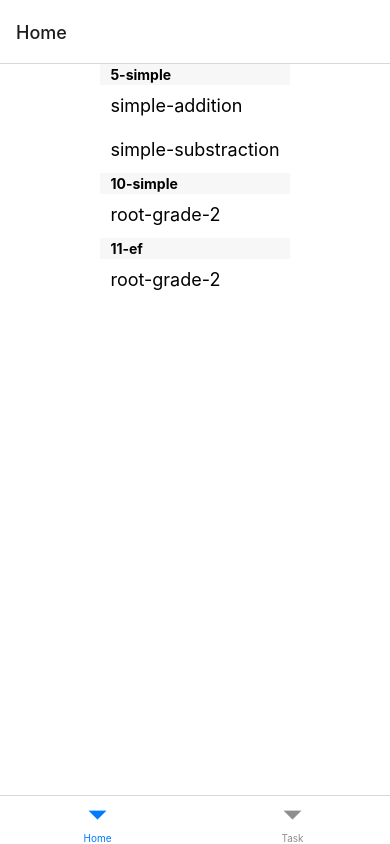
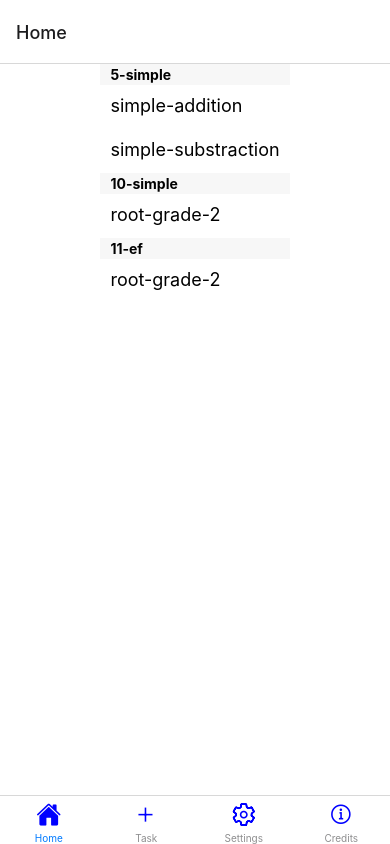
Before and after one commit to JangasCodingplace/kumon-math-app, a React Native app: screen /Home in a window 390 px wide. Built offline with nearby package versions, Linux system fonts and the light colour scheme.

Commit message:
modified the Navigator Stand 25.10.2023

```diff
--- a/App.tsx
+++ b/App.tsx
@@ -1,9 +1,14 @@
 import { StatusBar } from 'expo-status-bar';
-import { StyleSheet, View } from 'react-native';
+import { StyleSheet, View, Text, Switch} from 'react-native';
 import HandWritingComponent from "./src/components/HandWritingComponent/index";
 import { NavigationContainer } from '@react-navigation/native';
 import { createBottomTabNavigator } from '@react-navigation/bottom-tabs';
 import DashboardView from './src/components/Dashboard/index';
+import { Ionicons } from '@expo/vector-icons';
+import { createDrawerNavigator } from '@react-navigation/drawer'
+
+
+
 
 
 const BaseView = ({route}: any) => {
@@ -15,16 +20,89 @@ const BaseView = ({route}: any) => {
     <StatusBar style="auto" />
   </View>
 }
+const Credits =({route}: any)=>{
+  return(
+    <View><Text>Diese App entstand in einem Projektkurs der Pina Bausch Gesamtschule.</Text></View>
+  )
+}
 
 const Tab = createBottomTabNavigator();
+// const Drawer = createDrawerNavigator();
+
+
+
+const styleicons = ({focused, size, route})=>{
+  if (route.name === 'Home') {
+    return (
+      <Ionicons
+        name={
+          focused
+            ? 'ios-home'
+            : 'ios-home-outline'
+        }
+        size={size}
+        color={"blue"}
+      />
+    );
+  } else if (route.name === 'Task') {
+    return (
+      <Ionicons
+        name={focused
+          ? 'ios-add-circle'
+          : 'ios-add-outline'}
+        size={size}
+        color={"blue"}
+      />
+    );
+  }else if (route.name === 'Credits') {
+    return (
+      <Ionicons
+        name={focused
+          ? 'information-circle'
+          : 'information-circle-outline'}
+        size={size}
+        color={"blue"}
+      />
+    );
+  }else if (route.name === 'Settings') {
+    return (
+      <Ionicons
+        name={focused
+          ? 'settings'
+          : 'settings-outline'}
+        size={size}
+        color={"blue"}
+      />
+    );
+  }
+}
+
+const Settings= ({route}: any) => {
+  return(
+    <View>
+     <View><Text>Schriftliche Eingabe</Text><Switch value={true}></Switch></View>
+     <View><Text>Sound</Text><Switch value={true}></Switch></View>
+     <View><Text>Tastert
+      *36902ureingabe</Text><Switch></Switch></View>
+    </View>
+  )
+}
 
 export default function App() {
   return (
     <NavigationContainer>
-      <Tab.Navigator>
+
+    <Tab.Navigator screenOptions={({ route }) => ({
+    tabBarIcon: ({ focused, size }) =>
+      styleicons({focused, size, route})
+  })}  >
         <Tab.Screen name="Home" component={DashboardView} />
         <Tab.Screen name="Task" component={BaseView} />
-      </Tab.Navigator>
+        <Tab.Screen name="Settings" component={Settings} />
+        <Tab.Screen name="Credits" component={Credits} />
+
+    </Tab.Navigator>
+
     </NavigationContainer>
   );
 }
@@ -36,4 +114,14 @@ const styles = StyleSheet.create({
     alignItems: 'center',
     justifyContent: 'center',
   },
+
+  navc:{
+    backgroundColor:"red",
+  },
 });
+
+
+{/* <Drawer.Navigator initialRouteName="Home">
+        <Drawer.Screen name="Home" component={DashboardView} />
+        <Drawer.Screen name="Notifications" component={BaseView} />
+      </Drawer.Navigator> */}
--- a/src/components/Dashboard/index.tsx
+++ b/src/components/Dashboard/index.tsx
@@ -1,6 +1,6 @@
 import profiles from '../Kumon/Profiles';
 import { StyleSheet, SectionList, Text, View, TouchableOpacity } from 'react-native';
-
+// import 'react-native-gesture-handler';
 
 interface DashboardProps {
   navigation: any
```
Also changed, not shown: package.json (+7 -2 lines), 1 other file (tests, documents, lock files or other folders).
